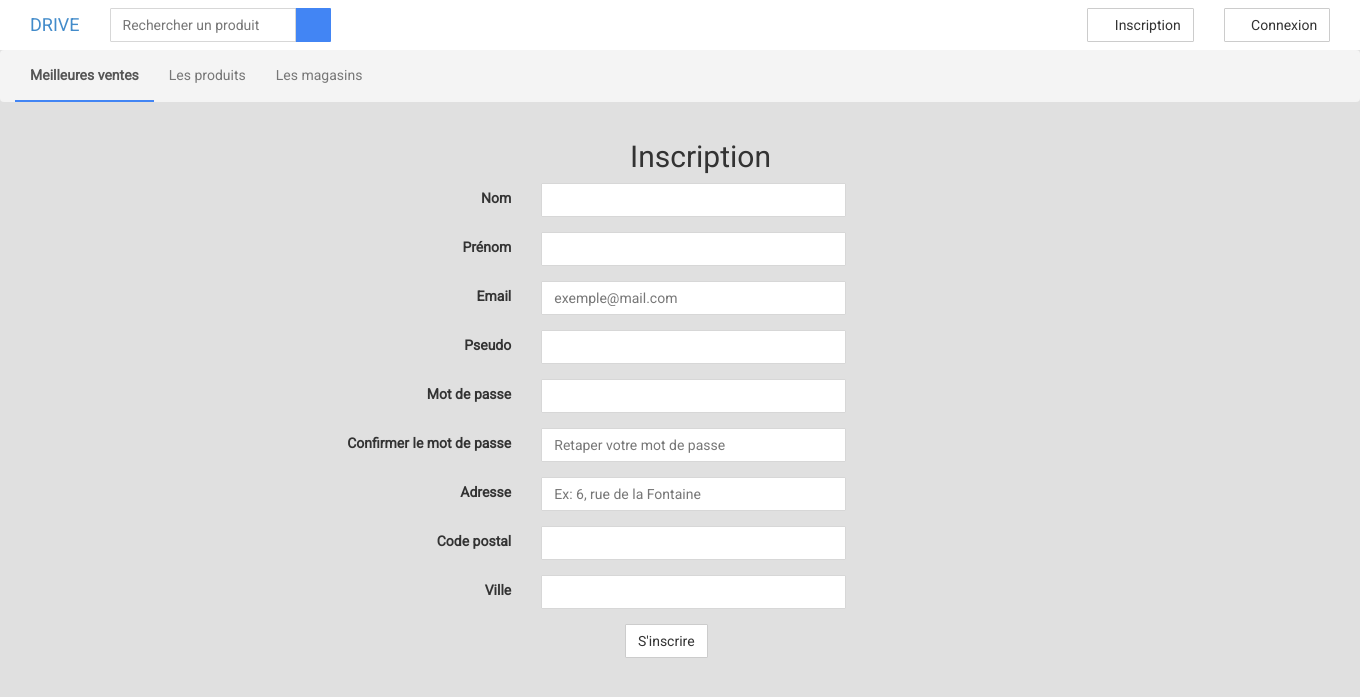
After one commit to Gaibe/Project-CSI-S6, a PHP site: page /inscription/ in a window 1360 px wide. The commit adds this page. Shown: the top 697 px of the page. Run offline with PHP 8.4, Linux system fonts and the light colour scheme; some libraries are stand-ins or nearby versions; some web fonts are replaced.

Commit message:
Ajout du formulaire d'inscription

```diff
--- a/base.php
+++ b/base.php
@@ -25,13 +25,11 @@ class base{
 
 
 	public static function connect(){
-		//global $host, $user, $pass, $base;
 		try{
 			$dns = "mysql:host=" . self::$host . ";dbname=" . self::$base . ";";
 			$connection = new PDO($dns, self::$user, self::$pass,
 					array(PDO::ERRMODE_EXCEPTION=>true, PDO::ATTR_PERSISTENT=>true));
 			$connection->exec("SET CHARACTER SET utf8");
-			echo "CONNECTION ETABLIE";
 			return($connection);
 		}catch (Exception $e){
 			die('Erreur : ' . $e->getMessage());
--- a/footer.php
+++ b/footer.php
@@ -3,7 +3,7 @@
 
     <!-- script references -->
         <script src="//ajax.googleapis.com/ajax/libs/jquery/2.0.2/jquery.min.js"></script>
-        <script src="js/bootstrap.min.js"></script>
-        <script src="js/scripts.js"></script>
+        <script src="/<?php echo $project_name; ?>/js/bootstrap.min.js"></script>
+        <script src="/<?php echo $project_name; ?>/js/scripts.js"></script>
     </body>
 </html>
--- a/header.php
+++ b/header.php
@@ -1,6 +1,7 @@
 <?php
 require_once "base.php";
 $connection = base::getConnection();
+$project_name = explode("/", $_SERVER["PHP_SELF"])[1];
 ?>
 <!DOCTYPE html>
 <html lang="fr">
@@ -8,21 +9,16 @@ $connection = base::getConnection();
         <meta http-equiv="content-type" content="text/html; charset=UTF-8">
         <meta charset="utf-8">
         <title>Drive : faites vos courses en ligne</title>
-        <meta name="generator" content="Bootply" />
         <meta name="viewport" content="width=device-width, initial-scale=1, maximum-scale=1">
-        <link href="css/bootstrap.min.css" rel="stylesheet">
-        <!--[if lt IE 9]>
-            <script src="//html5shim.googlecode.com/svn/trunk/html5.js"></script>
-        <![endif]-->
-        <link href="css/styles.css" rel="stylesheet">
+        <link href="/<?php echo $project_name; ?>/css/bootstrap.min.css" rel="stylesheet">
+        <link href="/<?php echo $project_name; ?>/css/styles.css" rel="stylesheet">
     </head>
     <body>
-
 
 <nav class="navbar navbar-fixed-top header">
     <div class="col-md-12">
         <div class="navbar-header">
-            <a href="http://localhost/projetcsi/" class="navbar-brand">DRIVE</a>
+            <a href="/<?php echo $project_name; ?>/" class="navbar-brand">DRIVE</a>
         </div>
         <form class="navbar-form pull-left">
             <div class="input-group" style="max-width:600px;">
@@ -33,7 +29,7 @@ $connection = base::getConnection();
             </div>
         </form>
         <div class="pull-right" style="margin-top:8px;">
-            <div class="col-xs-6"><a class="btn btn-default center-block" href="#"><span class="glyphicon glyphicon-th-list"></span> Inscription</a></div>
+            <div class="col-xs-6"><a class="btn btn-default center-block" href="/ProjetCSI/inscription"><span class="glyphicon glyphicon-th-list"></span> Inscription</a></div>
             <div class="col-xs-6"><a class="btn btn-default center-block" href="#"><span class="glyphicon glyphicon-user"></span> Connexion</a></div>
         </div>
     </div>
--- /dev/null
+++ b/inscription/index.php
@@ -0,0 +1,6 @@
+<?php
+
+
+require_once("../header.php");
+require_once("inscription-form.php");
+require_once("../footer.php");
--- /dev/null
+++ b/inscription/inscription-form.php
@@ -0,0 +1,81 @@
+<div class="container" id="main">
+<div class="row">
+    <div class="col-md-offset-2" ng-app="sample">
+        <form class="form-horizontal" name="registerForm">
+            <h2 class="col-md-offset-4 col-md-8">Inscription</h2><br>
+
+            <div class="form-group">
+                <label class="col-md-3 control-label" for="Nom">Nom</label>
+                <div class="col-md-4">
+                    <input id="Nom" type="text" class="form-control" name="Nom" ng-model="Nom" />
+                </div>
+            </div>
+
+            <div class="form-group">
+                <label class="col-md-3 control-label" for="Prenom">Prénom</label>
+                <div class="col-md-4">
+                    <input id="Prenom" type="text" class="form-control" name="Prenom" ng-model="Prenom" />
+                </div>
+            </div>
+
+            <div class="form-group">
+                <label class="col-md-3 control-label" for="Email">Email</label>
+                <div class="col-md-4">
+                    <input id="Email" type="email" class="form-control" name="Email" ng-model="Email" placeholder="exemple@mail.com" />
+                </div>
+            </div>
+
+            <div class="form-group">
+                <label class="col-md-3 control-label" for="Pseudo">Pseudo</label>
+                <div class="col-md-4">
+                    <input id="Pseudo" type="text" class="form-control" name="Pseudo" ng-model="Pseudo" />
+                </div>
+            </div>
+
+            <div class="form-group">
+                <label class="col-md-3 control-label" for="Password">Mot de passe</label>
+                <div class="col-md-4">
+                    <input id="Password" type="password" class="form-control" name="Password" ng-model="Password" />
+                </div>
+            </div>
+
+            <div class="form-group">
+                <label class="col-md-3 control-label" for="ConfirmPassword">Confirmer le mot de passe</label>
+                <div class="col-md-4">
+                    <input id="ConfirmPassword" type="password" class="form-control" name="ConfirmPassword"
+                    ng-model="ConfirmPassword" placeholder="Retaper votre mot de passe" />
+                </div>
+            </div>
+
+            <div class="form-group">
+                <label class="col-md-3 control-label" for="Rue">Adresse</label>
+                <div class="col-md-4">
+                    <input id="Rue" type="text" class="form-control" name="Rue" ng-model="Rue"
+                    placeholder="Ex: 6, rue de la Fontaine" />
+                </div>
+            </div>
+
+            <div class="form-group">
+                <label class="col-md-3 control-label" for="Code_postal">Code postal</label>
+                <div class="col-md-4">
+                    <input id="Code_postal" type="text" class="form-control" name="Code_postal" ng-model="Code_postal" />
+                </div>
+            </div>
+
+            <div class="form-group">
+                <label class="col-md-3 control-label" for="Ville">Ville</label>
+                <div class="col-md-4">
+                    <input id="Ville" type="text" class="form-control" name="Ville" ng-model="Ville" />
+                </div>
+            </div>
+
+            <div class="form-group">
+                <div class="col-md-offset-4 col-md-9">
+                    <input type="submit" class="btn btn-default" value="S'inscrire" />
+                </div>
+            </div>
+        </form>
+    </div>
+
+</div>
+</div>
```
